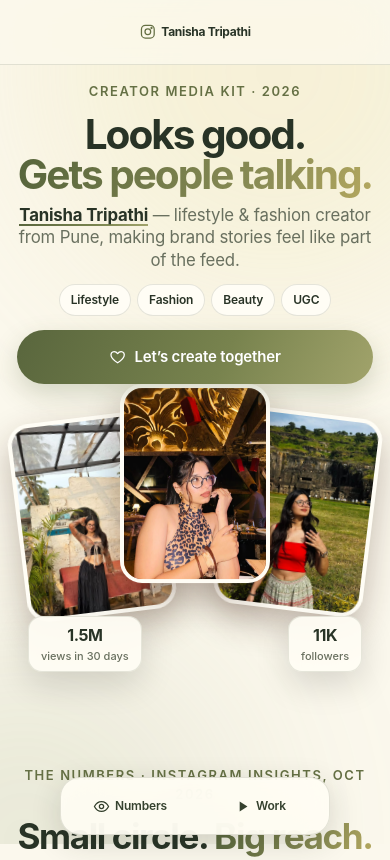
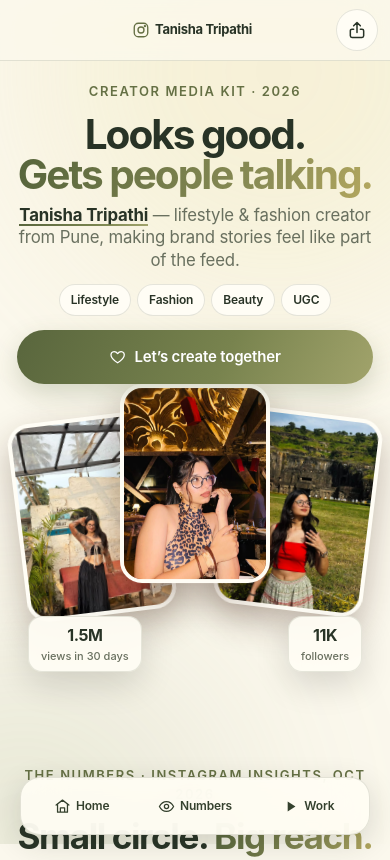
Before and after one commit to XagatoFeraro/Media-Kit, a plain HTML site: page index.html in a window 390 px wide. Shown: the top 860 px of the page. Drawn offline with Linux system fonts and the light colour scheme.

Commit message:
Add Home navigation and expose mobile header share action

```diff
--- a/css/styles.css
+++ b/css/styles.css
@@ -679,3 +679,46 @@ nav > div { position:relative;justify-content:space-between; }
   nav .ac .ib { display:inline-flex!important; }
   nav .ac .btn { white-space:nowrap; }
 }
+
+/* Mobile header: centred creator identity with a visible Share action on the right. */
+@media (max-width:820px) {
+  nav > div {
+    position:relative;
+    display:flex;
+    justify-content:center!important;
+    align-items:center;
+    min-height:60px!important;
+    padding:0 58px!important;
+  }
+  nav .brand-lockup {
+    position:static!important;
+    display:inline-flex!important;
+    transform:none!important;
+    max-width:100%;
+    justify-content:center;
+  }
+  nav .brand-lockup .nh { display:inline!important;font-size:14px; }
+  nav .lk { display:none!important; }
+  nav .ac {
+    display:flex!important;
+    position:absolute;
+    right:max(12px,env(safe-area-inset-right,0px));
+    top:50%;
+    transform:translateY(-50%);
+    margin:0!important;
+    gap:0;
+  }
+  nav .ac .ib {
+    display:grid!important;
+    width:42px;height:42px;flex:none;
+    background:var(--card);color:var(--ink);
+    box-shadow:inset 0 0 0 1px var(--line);
+  }
+  nav .ac .btn { display:none!important; }
+  .quick-dock { grid-template-columns:repeat(3,minmax(0,1fr))!important;width:min(350px,calc(100% - 28px)); }
+}
+@media (max-width:390px) {
+  nav > div { padding-left:48px!important;padding-right:54px!important; }
+  nav .brand-lockup .nh { font-size:13px; }
+  nav .brand-lockup > .ic { width:18px;height:18px; }
+}
--- a/js/app.js
+++ b/js/app.js
@@ -37,6 +37,7 @@ const ICONS = {
   comment:  '<path d="M3.2 20.8l1.1-4A9.2 9.2 0 1 1 8 19.7z"/>',
   send:     '<path d="M21.5 3 10.2 14.3"/><path d="M21.5 3 14.8 21l-4.6-6.7L3.5 9.7z"/>',
   play: '<path d="m8 5 11 7-11 7z" fill="currentColor" stroke="none"/>',
+  home: '<path d="m3 10 9-7 9 7"/><path d="M5 9v11h14V9M9 20v-6h6v6"/>',
   bookmark: '<path d="M6 3.5h12v17l-6-4.5-6 4.5z"/>',
 };
 const icon = n => ICONS[n] ? `<svg class="ic" aria-hidden="true" viewBox="0 0 24 24">${ICONS[n]}</svg>` : "";
@@ -161,11 +162,12 @@ const RENDER = {
 /* ───────── 4.3 Page chrome: nav, footer, share sheet, back-to-top ───────── */
 function renderChrome() {
   const navItems = CONFIG.layout.filter(id => CONFIG.sections[id]?.nav && document.getElementById(id));
+  const navLinks = `<a href="#home" data-nav-home>Home</a>${navItems.map(id => `<a href="#${id}">${esc(CONFIG.sections[id].label)}</a>`).join("")}`;
   const nav = `<nav><div>
       <a class="brand-lockup" ${IG_LINK()} aria-label="Visit Tanisha Tripathi on Instagram">
         ${icon("ig")}<b class="nh">${esc(P().name)}</b>
       </a>
-      <span class="lk" id="lk"><i class="hl"></i>${navItems.map(id => `<a href="#${id}">${esc(CONFIG.sections[id].label)}</a>`).join("")}</span>
+      <span class="lk" id="lk"><i class="hl"></i>${navLinks}</span>
       <span class="ac">
         <button class="ib" type="button" data-action="share" aria-label="Share or save as PDF">${icon("share")}</button>
         <button class="btn w s" type="button" data-action="collab">${icon("heart")}<span>Let’s create together</span></button>
@@ -194,6 +196,7 @@ function renderChrome() {
       </section>
     </div>`;
   const quickDock = `<div class="quick-dock noprint" role="navigation" aria-label="Quick navigation">
+      <a href="#home" data-dock-item="home" aria-label="Back to home">${icon("home")}<span>Home</span></a>
       <a href="#numbers" data-dock-item="numbers" aria-label="View audience numbers">${icon("eye")}<span>Numbers</span></a>
       <a href="#work" data-dock-item="work" aria-label="View creator work">${icon("play")}<span>Work</span></a>
     </div>`;
@@ -218,7 +221,7 @@ function initQuickDock() {
   if ("IntersectionObserver" in window) {
     const observer = new IntersectionObserver(entries => {
       const current = entries.filter(entry => entry.isIntersecting).sort((a,b) => b.intersectionRatio - a.intersectionRatio)[0];
-      if (current) setActive(current.target.id === "numbers" ? "numbers" : "work");
+      if (current) setActive(current.target.id === "home" ? "home" : current.target.id === "numbers" ? "numbers" : "work");
     }, { rootMargin: "-35% 0px -50% 0px", threshold: [0, .1, .25, .5] });
     targets.forEach(target => observer.observe(target));
   } else {
@@ -260,7 +263,9 @@ function initNav() {
   const spy = new IntersectionObserver(es => es.forEach(e => {
     if (e.isIntersecting) { links.forEach(a => a.classList.toggle("on", a.getAttribute("href") === "#" + e.target.id)); const on = $("a.on", lk); if (on && lk.scrollWidth > lk.clientWidth) lk.scrollTo({ left: on.offsetLeft - (lk.clientWidth - on.offsetWidth) / 2, behavior: "smooth" }); }
   }), { rootMargin: "-45% 0px -50% 0px" });
-  $$("#app > section, #app > .cn").forEach(s => spy.observe(s));
+  $("#app > section, #app > .cn").forEach(s => spy.observe(s));
+  const homeLink = $('a[data-nav-home]', lk), home = $("#home");
+  if (homeLink && home) spy.observe(home);
 }
 
 /** Reels: 3D coverflow carousel with arrows, dots, swipe, keyboard and autoplay. */
```
